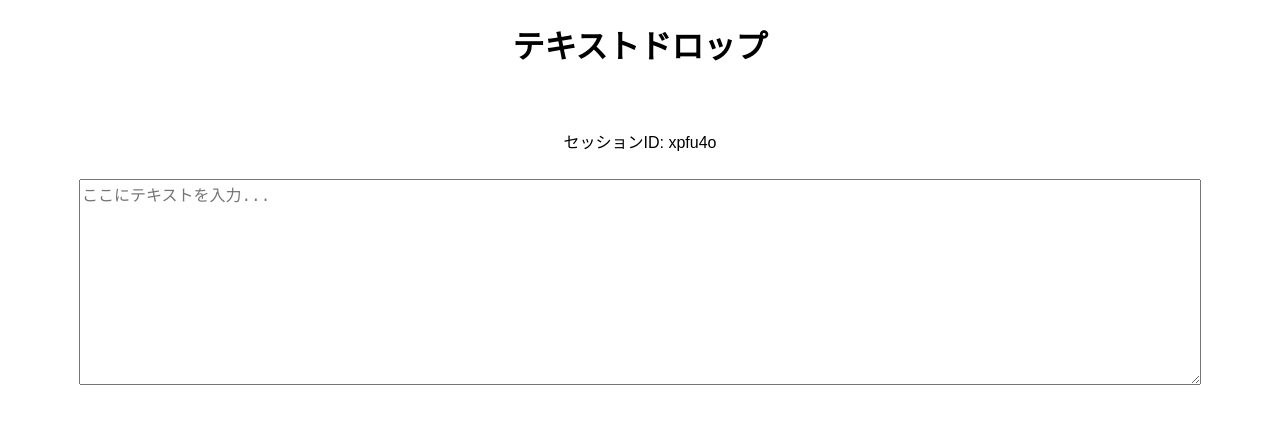
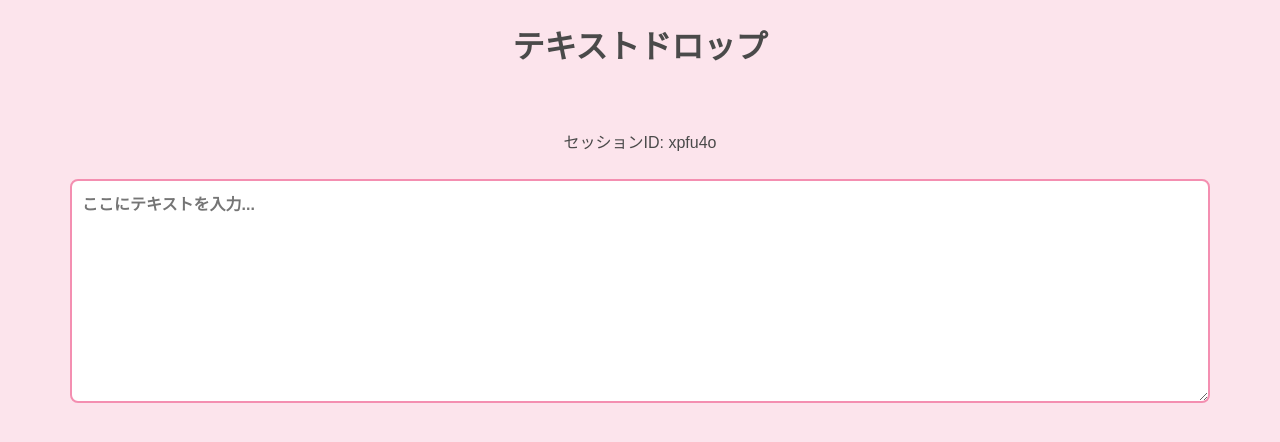
Before and after one commit to ogimachichannel/TextDrop, a plain HTML site: page index.html in a window 1280 px wide. Drawn offline with Linux system fonts and the light colour scheme; no server answers.

Commit message:
index.html

```diff
--- a/index.html
+++ b/index.html
@@ -8,9 +8,28 @@
     <script src="https://www.gstatic.com/firebasejs/10.7.1/firebase-firestore-compat.js"></script>
     <script src="https://cdnjs.cloudflare.com/ajax/libs/qrcodejs/1.0.0/qrcode.min.js"></script>
     <style>
-        body { font-family: Arial, sans-serif; text-align: center; margin: 20px; }
-        textarea { width: 90%; height: 200px; margin-top: 10px; font-size: 16px; }
-        #qrcode { margin-top: 20px; display: inline-block; }
+        body {
+            font-family: "Noto Sans JP", sans-serif;
+            text-align: center;
+            margin: 20px;
+            background-color: #fce4ec;
+            color: #4a4a4a;
+        }
+        textarea {
+            width: 90%;
+            height: 200px;
+            margin-top: 10px;
+            font-size: 16px;
+            font-family: "Noto Sans JP", sans-serif;
+            font-weight: bold;
+            border-radius: 8px;
+            border: 2px solid #f48fb1;
+            padding: 10px;
+        }
+        #qrcode {
+            margin-top: 20px;
+            display: inline-block;
+        }
     </style>
 </head>
 <body>
```
